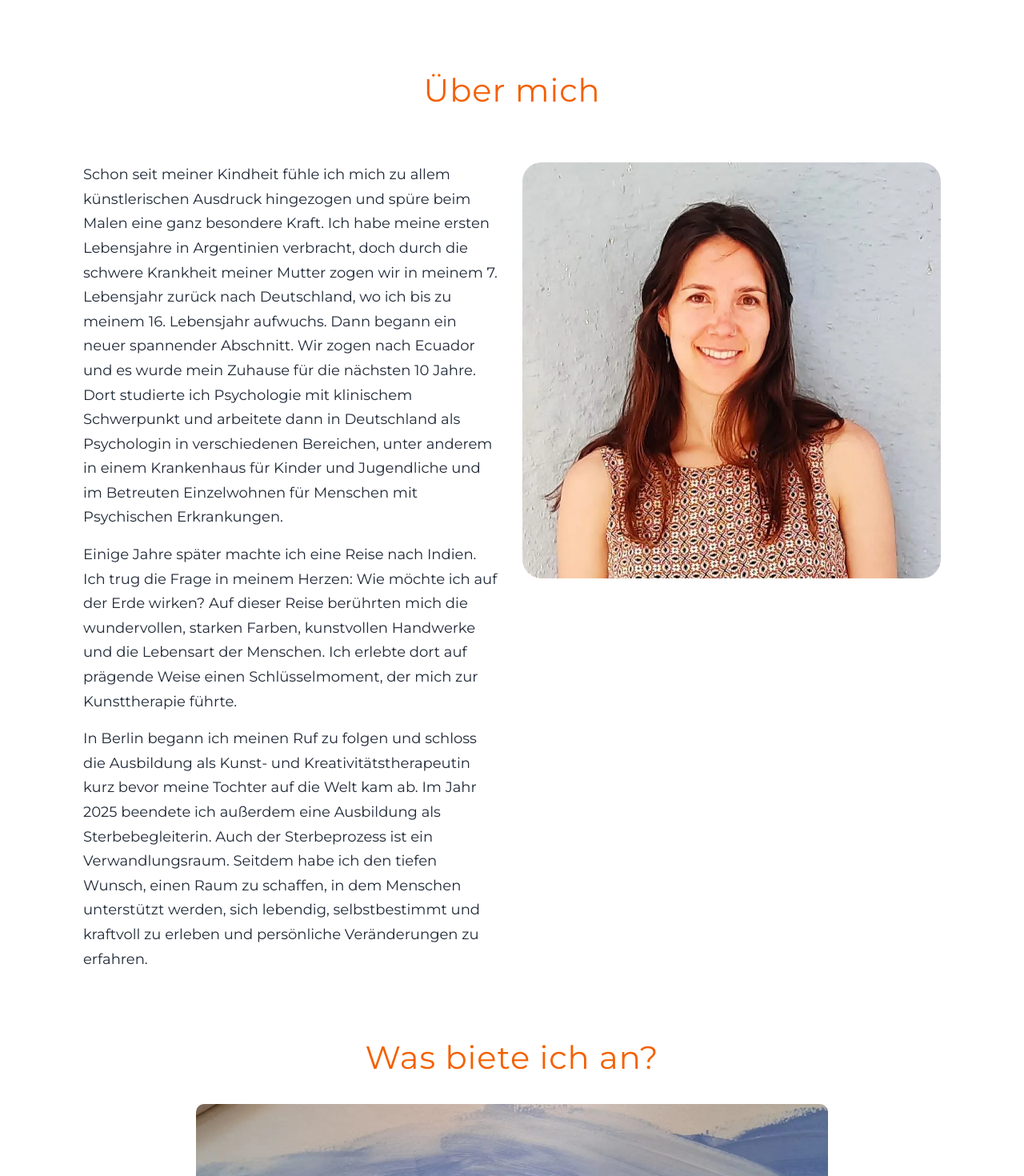
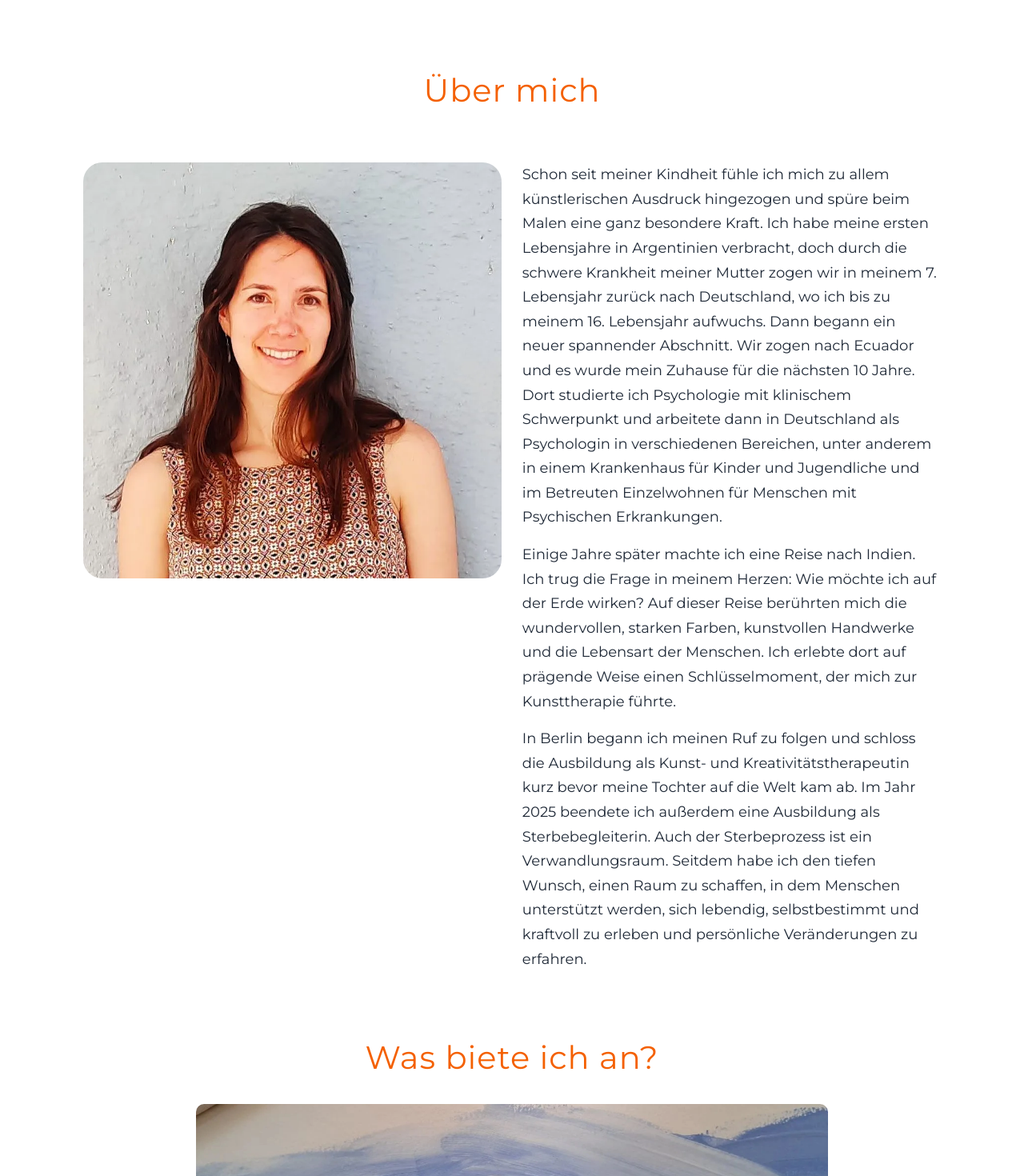
Before and after one commit to MaxWindt/v0-verwandlungsraum, a Next.js app: page / in a window 1280 px wide. Shown: the part 1169-2639 px from the top of the page at 80% size. Built offline with nearby package versions, Linux system fonts and the light colour scheme; a web font is replaced by a local one.

Commit message:
feat: reorder about section content in Services component

```diff
--- a/components/services.tsx
+++ b/components/services.tsx
@@ -398,11 +398,6 @@ export default function Services(): JSX.Element {
               <h2 className="mb-4">{t('about.title')}</h2>
             </div>
             <div className="grid grid-cols-1 md:grid-cols-2 gap-8 sm:gap-12 md:gap-16 items-start text-base sm:text-lg">
-              <div className="space-y-4 sm:space-y-6 text-left">
-                <p className="leading-relaxed">{t('about.paragraph1')}</p>
-                <p className="leading-relaxed">{t('about.paragraph2')}</p>
-                <p className="leading-relaxed">{t('about.paragraph3')}</p>
-              </div>
               <div className="relative h-[420px] sm:h-[520px] rounded-3xl overflow-hidden hover-lift">
                 <OptimizedImage
                   src="/images/ueber-mich-portrait.jpeg"
@@ -410,6 +405,11 @@ export default function Services(): JSX.Element {
                   fill
                   className="object-cover object-center"
                 />
+              </div>
+              <div className="space-y-4 sm:space-y-6 text-left">
+                <p className="leading-relaxed">{t('about.paragraph1')}</p>
+                <p className="leading-relaxed">{t('about.paragraph2')}</p>
+                <p className="leading-relaxed">{t('about.paragraph3')}</p>
               </div>
             </div>
           </div>
```
